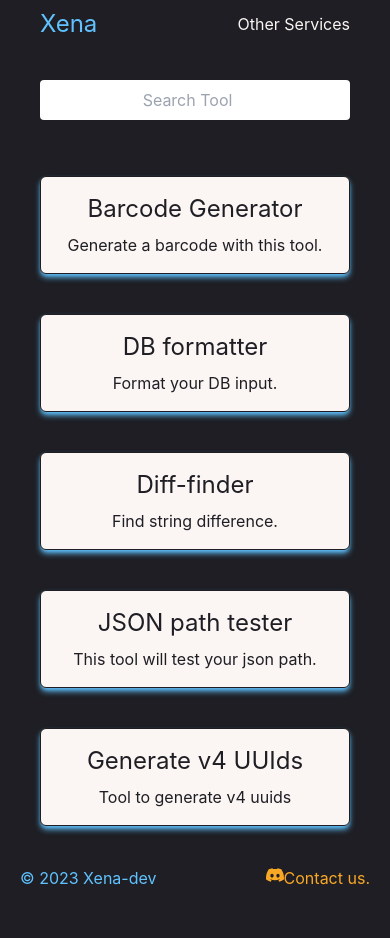
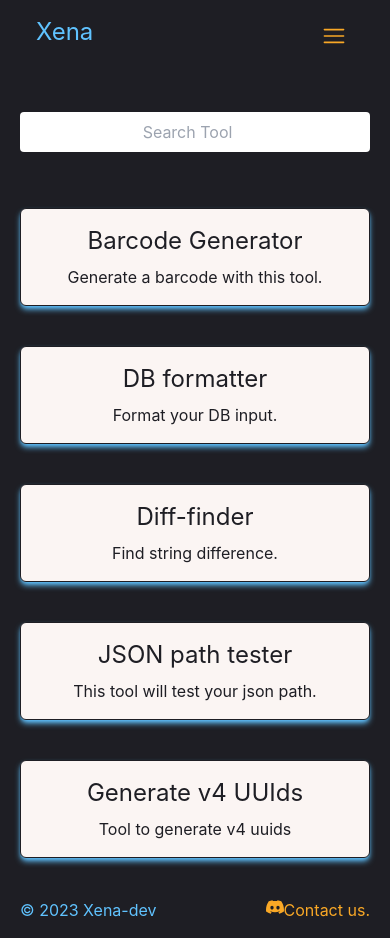
Before and after one commit to XenaDevs/tools, a Next.js app: page / in a window 390 px wide. Before the commit the page ends 906 px from the top, so only its background shows below. Built offline with nearby package versions, Linux system fonts and the light colour scheme.

Commit message:
bunch of shit

```diff
--- a/components/HomeButton/index.tsx
+++ b/components/HomeButton/index.tsx
@@ -1,10 +1,10 @@
-import { BsArrowBarLeft } from 'react-icons/bs'
-import Link from 'next/link';
+import { BsArrowBarLeft } from "react-icons/bs";
+import Link from "next/link";
 
 export const HomeButton = () => {
   return (
-    <Link href="/" className='flex absolute left-6 top-6 items-center'>
-      <BsArrowBarLeft className="text-3xl lg:text-5xl" />
+    <Link href="/" className="flex mt-4 ml-4 items-center">
+      <BsArrowBarLeft className="text-2xl lg:text-4xl" />
       <p className="text-xl lg:text-2xl ml-2">Tools</p>
     </Link>
   );
--- a/pages/_footer.tsx
+++ b/pages/_footer.tsx
@@ -1,24 +1,18 @@
 import Link from "next/link";
-import { useRouter } from "next/router";
 import { BsDiscord } from "react-icons/bs";
 
 const Footer = () => {
-  const router = useRouter();
-  const contactPath = router.pathname === "/contact";
-
   return (
     <div className="absolute bottom-auto sm:bottom-0 pb-4 mt-4 md:mt-0 flex justify-between md:justify-center md:gap-10 lg:gap-20 px-5 md:px-20 lg:px-40 w-full">
       <p className="text-Accent text-md">© 2023 Xena-dev</p>
-      <Link className="hidden md:flex ml-4" href="/discord" target="_blank">
+      <Link
+        className="flex ml-4"
+        href="https://discord.gg/fJpypWzSyH"
+        target="_blank"
+      >
         <BsDiscord fill="#f9a826" className="text-lg md:text-xl" />
         <h2 className="text-md text-CTA md:text-xl">Contact us.</h2>
       </Link>
-      {!contactPath && (
-        <Link className="flex md:hidden ml-4" href="/contact">
-          <BsDiscord fill="#f9a826" className="text-lg md:text-xl" />
-          <h2 className="text-md text-CTA md:text-xl">Contact us.</h2>
-        </Link>
-      )}
     </div>
   );
 };
--- a/pages/_navbar.tsx
+++ b/pages/_navbar.tsx
@@ -1,19 +1,53 @@
 import Link from "next/link";
+import { useState } from "react";
+import { RxHamburgerMenu } from "react-icons/rx";
 
 const Navbar = () => {
+  const [isOpen, setIsOpen] = useState(false);
+
+  const openDropDown = () => {
+    return (
+      <ul className="bg-Silver p-2">
+        <li className="text-left">
+          {
+            <Link href="/contact" className="text-CTA">
+              Contact Us
+            </Link>
+          }
+        </li>
+        <div className="h-0.5 my-2 bg-Accent" />
+        <li className="text-left">
+          {
+            <Link href="/services" className="text-CTA">
+              Other Services
+            </Link>
+          }
+        </li>
+      </ul>
+    );
+  };
+
   return (
-    <div className="pt-2 flex mx-auto">
+    <div className="p-4 flex mx-auto">
       <h2 className="text-2xl text-Accent md:text-4xl">Xena</h2>
-      <div className="flex items-center w-full justify-end gap-4 md:mr-10">
-        <Link
-          href="/contact"
-          className="hidden md:flex hover:text-CTA hover:underline"
-        >
-          Contact Us
-        </Link>
-        <Link href="/services" className="hover:text-CTA hover:underline">
-          Other Services
-        </Link>
+      <div className="flex flex-col md:flex-row items-end md:items-center w-full justify-end md:mr-10">
+        <RxHamburgerMenu
+          size={40}
+          className="hover:cursor-pointer text-CTA p-2"
+          onClick={() => {
+            setIsOpen(!isOpen);
+          }}
+        />
+
+        {isOpen && openDropDown()}
+        <div className="hidden md:flex">
+          <Link href="/contact" className="hover:text-CTA hover:underline">
+            Contact Us
+          </Link>
+          <Link href="/services" className="hover:text-CTA hover:underline">
+            Other Services
+          </Link>
+        </div>
       </div>
     </div>
   );
--- a/pages/discord.tsx
+++ /dev/null
@@ -1,18 +0,0 @@
-import { useRouter } from "next/router";
-import { useEffect } from "react";
-
-const Discord = () => {
-  const router = useRouter();
-
-  useEffect(() => {
-    if (!router.isReady) return;
-
-    router.push("https://discord.gg/fJpypWzSyH");
-  }, [router, router.isReady]);
-
-  return <></>;
-};
-
-export default Discord;
-
-// https://discord.gg/fJpypWzSyH
--- a/pages/index.tsx
+++ b/pages/index.tsx
@@ -52,7 +52,7 @@ const Home = () => {
         <meta name="description" content="" /> {/* TODO */}
         <meta name="twitter:description" content="" /> {/* TODO */}
       </Head>
-      <main className="px-10 md:px-20 lg:px-40">
+      <main className="px-5 md:px-10 lg:px-30">
         <Navbar />
         <section className="min-h-full pt-10">
           <input
--- a/tailwind.config.js
+++ b/tailwind.config.js
@@ -9,6 +9,7 @@ module.exports = {
       CTA: "#f9a826",
       BG: "#1e1e24",
       Accent: "#60c3ff",
+      Silver: "#090C02",
       White: "#fbf5f3",
       Black: "#1e1e24",
     },
```
